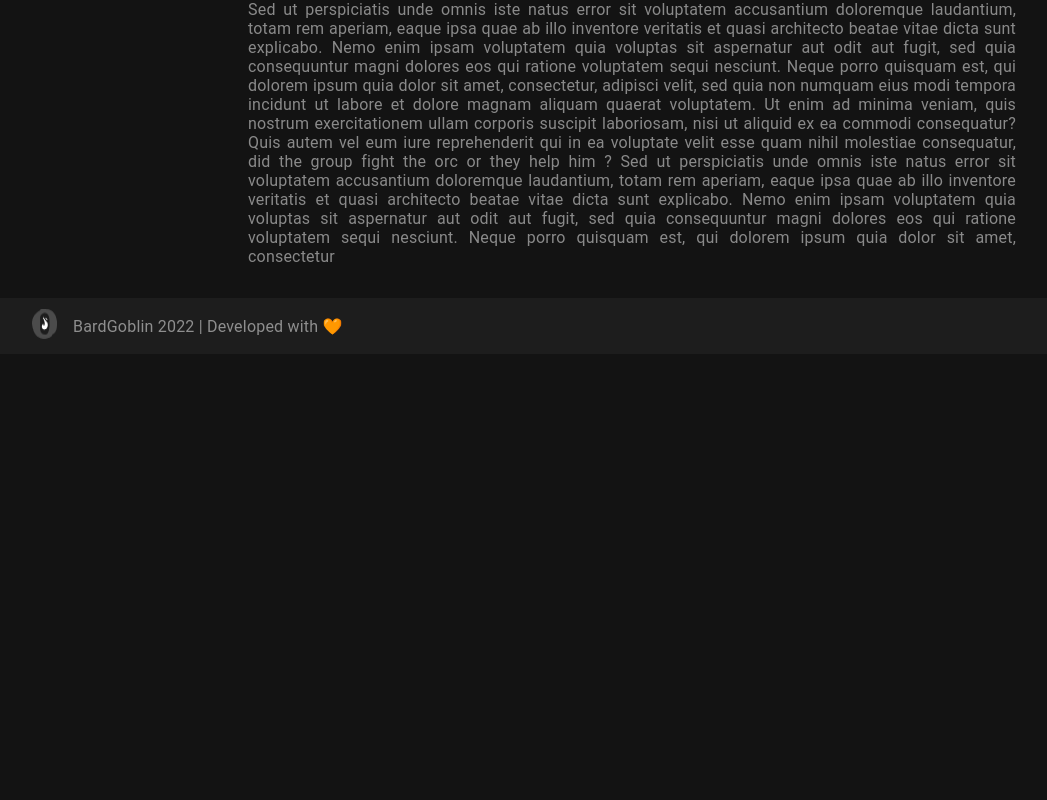
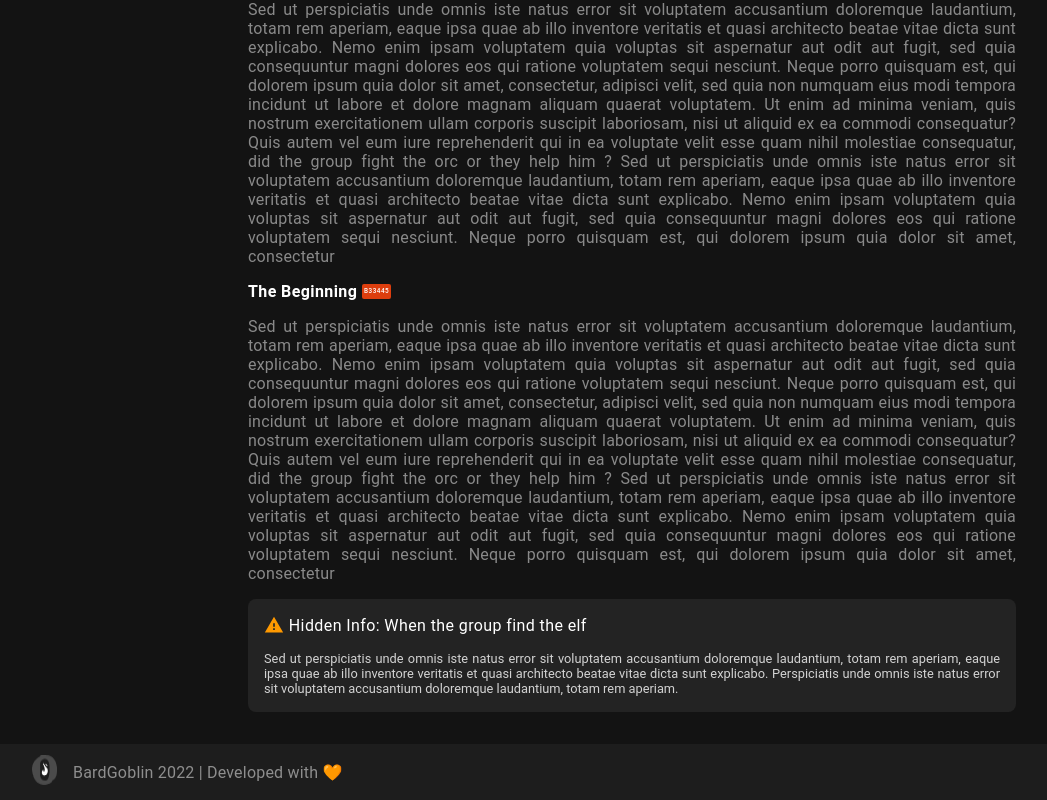
Before and after one commit to volpatocode/bardgoblin, a Next.js app: page /topic/topic in a window 1280 px wide. Shown: the part 842-1642 px from the top of the page, without its empty margins (8-1055 px from the left). Before the commit the page ends 1196 px from the top, so only its background shows below. Built offline with nearby package versions, Linux system fonts and the light colour scheme; a web font is replaced by a local one.

Commit message:
feat: hidden info topic

```diff
--- /dev/null
+++ b/src/components/Topic/TopicHiddenInfo/index.tsx
@@ -0,0 +1,31 @@
+import React from "react";
+import {
+  TopicHiddenInfoWrapper,
+  TopicHiddenInfoTitleWrapper,
+  TopicHiddenInfoTitle,
+  TopicHiddenInfoContent,
+  DangerIcon,
+} from "./styles";
+
+
+export type introductionType = {};
+
+export default function index({}: introductionType) {
+  return (
+    <TopicHiddenInfoWrapper>
+      <TopicHiddenInfoTitleWrapper>
+        <DangerIcon fontSize="small"/>
+        <TopicHiddenInfoTitle>
+          Hidden Info: When the group find the elf
+        </TopicHiddenInfoTitle>
+      </TopicHiddenInfoTitleWrapper>
+      <TopicHiddenInfoContent>
+        Sed ut perspiciatis unde omnis iste natus error sit voluptatem
+        accusantium doloremque laudantium, totam rem aperiam, eaque ipsa quae ab
+        illo inventore veritatis et quasi architecto beatae vitae dicta sunt
+        explicabo. Perspiciatis unde omnis iste natus error sit voluptatem
+        accusantium doloremque laudantium, totam rem aperiam.
+      </TopicHiddenInfoContent>
+    </TopicHiddenInfoWrapper>
+  );
+}
--- /dev/null
+++ b/src/components/Topic/TopicHiddenInfo/styles.ts
@@ -0,0 +1,38 @@
+import styled from "@emotion/styled";
+import { Box } from "@mui/material";
+import ReportProblemIcon from '@mui/icons-material/ReportProblem';
+
+export const TopicHiddenInfoWrapper = styled(Box)`
+  background-color: #232323;
+  border-radius: 8px;
+  display: flex;
+  flex-direction: column;
+  align-items: left;
+  gap: 1rem;
+  padding: 1rem;
+`;
+
+export const TopicHiddenInfoTitleWrapper = styled(Box)`
+  display: flex;
+  flex-direction: row;
+  gap: 0.3rem;
+  align-items: center;
+`;
+
+export const TopicHiddenInfoTitle = styled.h4`
+  font-size: 1rem;
+  color: #ffffff;
+  font-weight: 400;
+  letter-spacing: 0.4px;
+  text-align: center;
+`;
+
+export const TopicHiddenInfoContent = styled.p`
+  text-align: justify;
+  font-size: 0.8rem;
+  color: rgba(255, 255, 255, 0.8);
+`;
+
+export const DangerIcon = styled(ReportProblemIcon)`
+  color: #FF9900;
+`;
--- a/src/components/Topic/TopicModule/index.tsx
+++ b/src/components/Topic/TopicModule/index.tsx
@@ -7,9 +7,9 @@ import {
   TopicModuleTitleWrapper,
 } from "./styles";
 
-export type introductionType = {};
+export type hiddenInfoType = {};
 
-export default function index({}: introductionType) {
+export default function index({}: hiddenInfoType) {
   return (
     <TopicModuleWrapper>
       <TopicModuleTitleWrapper>
--- a/src/components/Topic/TopicModule/styles.ts
+++ b/src/components/Topic/TopicModule/styles.ts
@@ -18,7 +18,7 @@ export const TopicModuleTitleWrapper = styled(Box)`
 
 export const TopicModuleTitle = styled.h4`
   font-size: 1rem;
-  color: rgba(255, 255, 255, 0.95);
+  color: #ffffff;
   font-weight: 700;
   letter-spacing: 0.4px;
   text-align: center;
--- a/src/pages/index.tsx
+++ b/src/pages/index.tsx
@@ -10,9 +10,6 @@ export default function index(): propsType {
   return (
     <>
       <Topic />
-      <Home />
-      <Quest />
-      <Builds />
     </>
   );
 }
--- a/src/pages/topic/topic.tsx
+++ b/src/pages/topic/topic.tsx
@@ -16,6 +16,7 @@ import CommentBadge from "../../components/CommentBadge";
 import BreadcrumbsWrapper from "../../components/Topic/Breadcrumbs";
 import TopicIntroduction from "../../components/Topic/TopicIntroduction";
 import TopicModule from "../../components/Topic/TopicModule";
+import TopicHiddenInfo from "../../components/Topic/TopicHiddenInfo";
 
 export default function index() {
   return (
@@ -39,6 +40,9 @@ export default function index() {
       <TopicContent>
         <TopicIntroduction/>
         <TopicModule/>
+        <TopicModule/>
+        <TopicHiddenInfo/>
+
       </TopicContent>
       <Footer />
     </>
```
